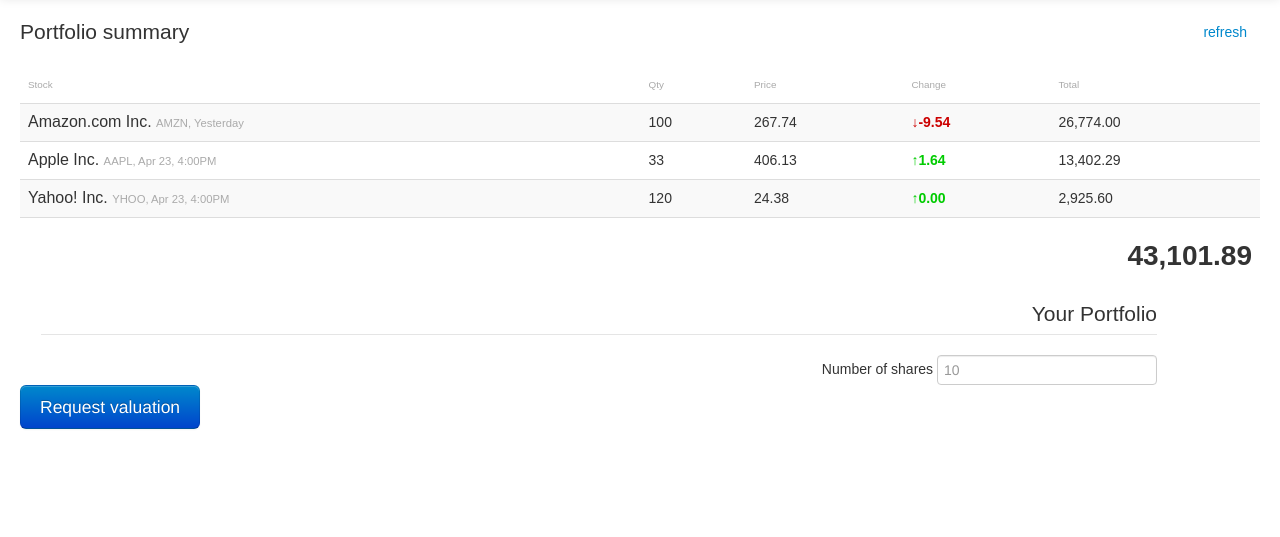
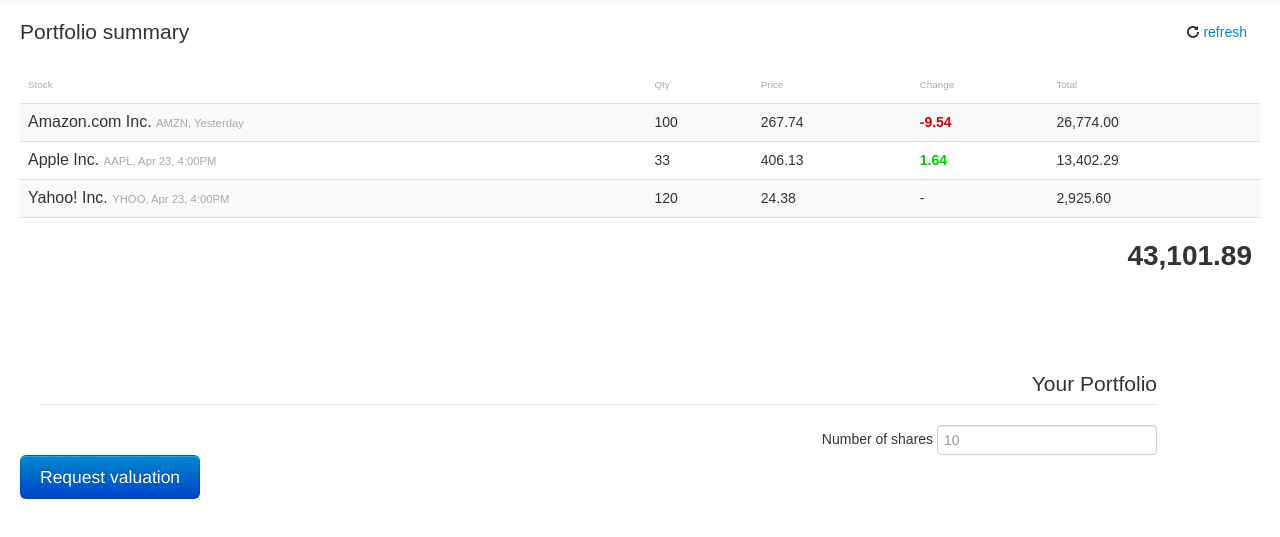
Before and after one commit to tobyweston/essential_acceptance_testing_code, a plain HTML site: page src/client/web/index.html in a window 1280 px wide. Shown: the part 43-580 px from the top of the page. Drawn offline with Linux system fonts and the light colour scheme.

Commit message:
updated style

```diff
--- a/src/client/web/index.html
+++ b/src/client/web/index.html
@@ -28,7 +28,7 @@
 </div>
 
 <div class="container-fluid">
-    <p class="lead">Portfolio summary <a class="btn btn-link pull-right" href="">refresh</a></p>
+    <p class="lead">Portfolio summary <a class="btn btn-link pull-right" href=""><i class="icon-repeat"></i> refresh</a></p>
 
     <table class="table table-striped">
         <thead>
@@ -58,7 +58,7 @@
             <td class=name>Yahoo! Inc. <span class="info">YHOO, Apr 23, 4:00PM</span></td>
             <td>120</td>
             <td>24.38</td>
-            <td class="up">0.00</td>
+            <td class="noMovement">-</td>
             <td>2,925.60</td>
         </tr>
         <tr>
@@ -66,6 +66,11 @@
         </tr>
     </table>
 
+    <br/>
+    <br/>
+    <br/>
+    <br/>
+    <br/>
     <form id="requestValuationForm" class="form-inline">
         <legend>Your Portfolio</legend>
 
--- a/src/client/web/style.css
+++ b/src/client/web/style.css
@@ -79,14 +79,7 @@ body>header>h1 {
 	font-weight: bold;
 }
 
-.down:before {
-	content: "\2193";
-	display: inline;
-}
-
-.up:before {
-	content: "\2191";
-	display: inline;
+.noMovement {
 }
 
 form {
```
